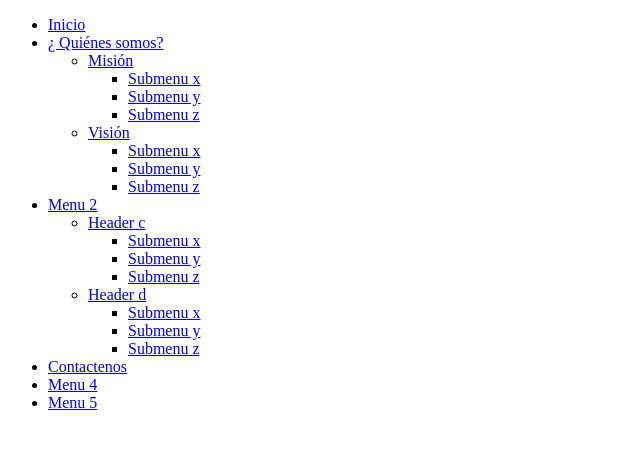
After one commit to mmauromiguel/PRUEBAS, a PHP site: page /default/app/views/_shared/partials/menus.phtml in a window 1280 px wide. The commit adds this page. Shown: the top 449 px of the page, without its empty margins (0-640 px from the left). Run offline with PHP 8.4, Linux system fonts and the light colour scheme; some libraries are stand-ins or nearby versions.

Commit message:
CAMBIOS1

```diff
--- a/proyecto/default/app/views/_shared/partials/kumbia/footer.phtml
+++ b/proyecto/default/app/views/_shared/partials/kumbia/footer.phtml
@@ -6,8 +6,7 @@
 
     </div>
     <div class="col-4">
-        <a href='http://wiki.kumbiaphp.com/Team_Development_KumbiaPHP_Framework'>© 2007 - <?php echo date('Y');?> KumbiaPHP Team</a>
 
     </div>
-    <div class="col-12 text-center"> <?php echo 'Ejecutado en ' , round((microtime(1)-START_TIME)*1000,4) , ' ms. usando ' , number_format(memory_get_usage() / 1048576, 2) , ' MB de memoria';?></div>
+
 </footer>
--- /dev/null
+++ b/proyecto/default/app/views/_shared/partials/menus.phtml
@@ -0,0 +1,60 @@
+<?php
+
+?>
+
+
+<!DOCTYPE html>
+<html lang="en">
+    <head>
+
+    </head>
+    <body>
+        <div class="container">
+            <ul id="nav">
+                <li><a href="#">Inicio</a></li>
+                <li><a href="#s1"> &#191; Qui&eacute;nes somos?</a>
+                    <span id="s1"></span>
+                    <ul class="subs">
+                        <li><a href="#">Misi&oacute;n</a>
+                            <ul>
+                                <li><a href="#">Submenu x</a></li>
+                                <li><a href="#">Submenu y</a></li>
+                                <li><a href="#">Submenu z</a></li>
+                            </ul>
+                        </li>
+                        <li><a href="#">Visi&oacute;n</a>
+                            <ul>
+                                <li><a href="#">Submenu x</a></li>
+                                <li><a href="#">Submenu y</a></li>
+                                <li><a href="#">Submenu z</a></li>
+                            </ul>
+                        </li>
+                    </ul>
+                </li>
+                <li class="active"><a href="#s2">Menu 2</a>
+                    <span id="s2"></span>
+                    <ul class="subs">
+                        <li><a href="#">Header c</a>
+                            <ul>
+                                <li><a href="#">Submenu x</a></li>
+                                <li><a href="#">Submenu y</a></li>
+                                <li><a href="#">Submenu z</a></li>
+                            </ul>
+                        </li>
+                        <li><a href="#">Header d</a>
+                            <ul>
+                                <li><a href="#">Submenu x</a></li>
+                                <li><a href="#">Submenu y</a></li>
+                                <li><a href="#">Submenu z</a></li>
+                            </ul>
+                        </li>
+                    </ul>
+                </li>
+                <li><a href="#">Contactenos </a></li>
+                <li><a href="#">Menu 4</a></li>
+                <li><a href="#">Menu 5</a></li>
+
+            </ul>
+        </div>
+    </body>
+</html>
--- a/proyecto/default/app/views/_shared/templates/default.phtml
+++ b/proyecto/default/app/views/_shared/templates/default.phtml
@@ -12,7 +12,7 @@
     <div class="col-8">
     <h2><?php echo Html::img('humanidades.jpg','Universidad logo') ?>
    </h2>
-    </div> <?php View::partial('menu1') ?>
+    </div> <?php View::partial('menus') ?>
     <div
     </div>
 </header>
--- a/proyecto/restricted/user_pwd.sql
+++ /dev/null
@@ -1,5 +0,0 @@
-CREATE TABLE user_pwd (
-    name CHAR(30) NOT NULL,
-    pass CHAR(32) NOT NULL,
-    PRIMARY KEY (name)
-)
```
Also changed, not shown: proyecto/default/app/controllers/SessionController.php (added, +15 -0 lines), proyecto/default/app/controllers/usuario_controller.php (+19 -2 lines), proyecto/default/app/views/session/login.phtml (added, +17 -0 lines), proyecto/restricted/index.html (deleted, +0 -12 lines), proyecto/restricted/apache_pb.gif (deleted).
